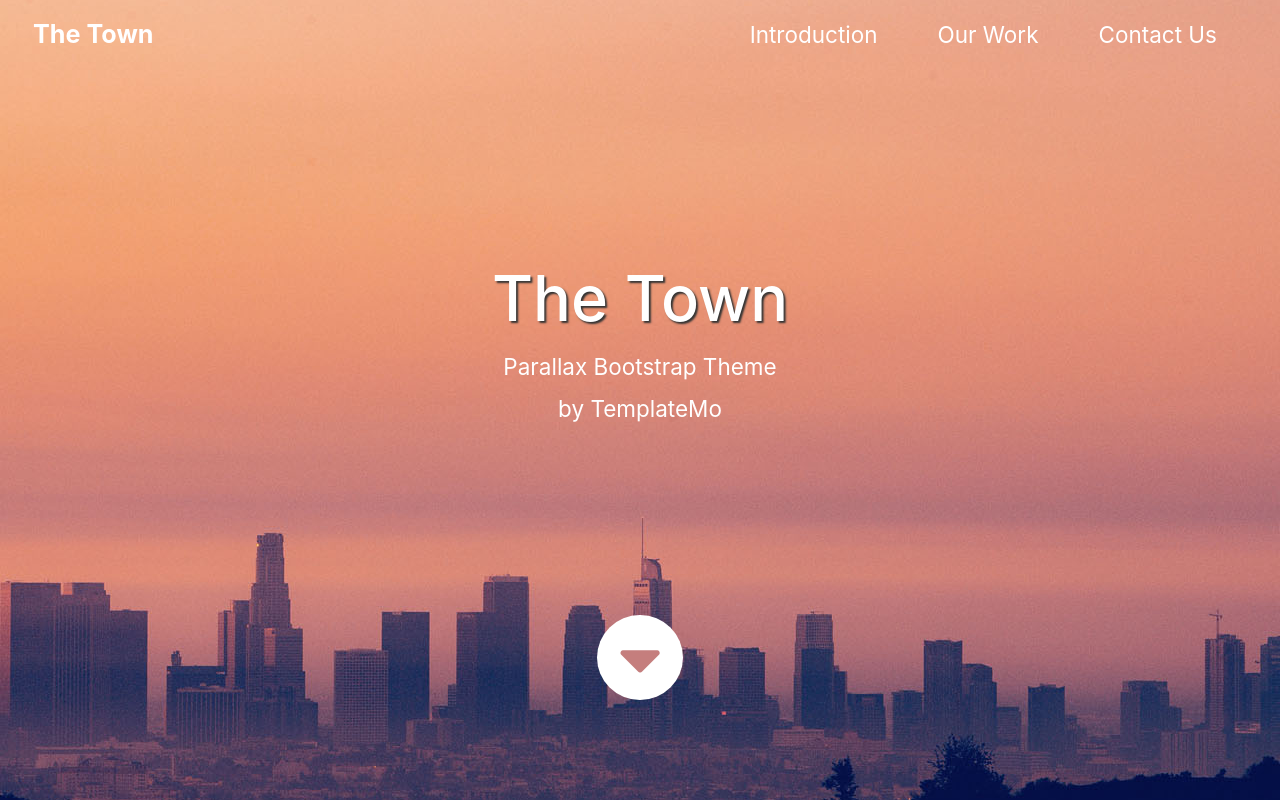
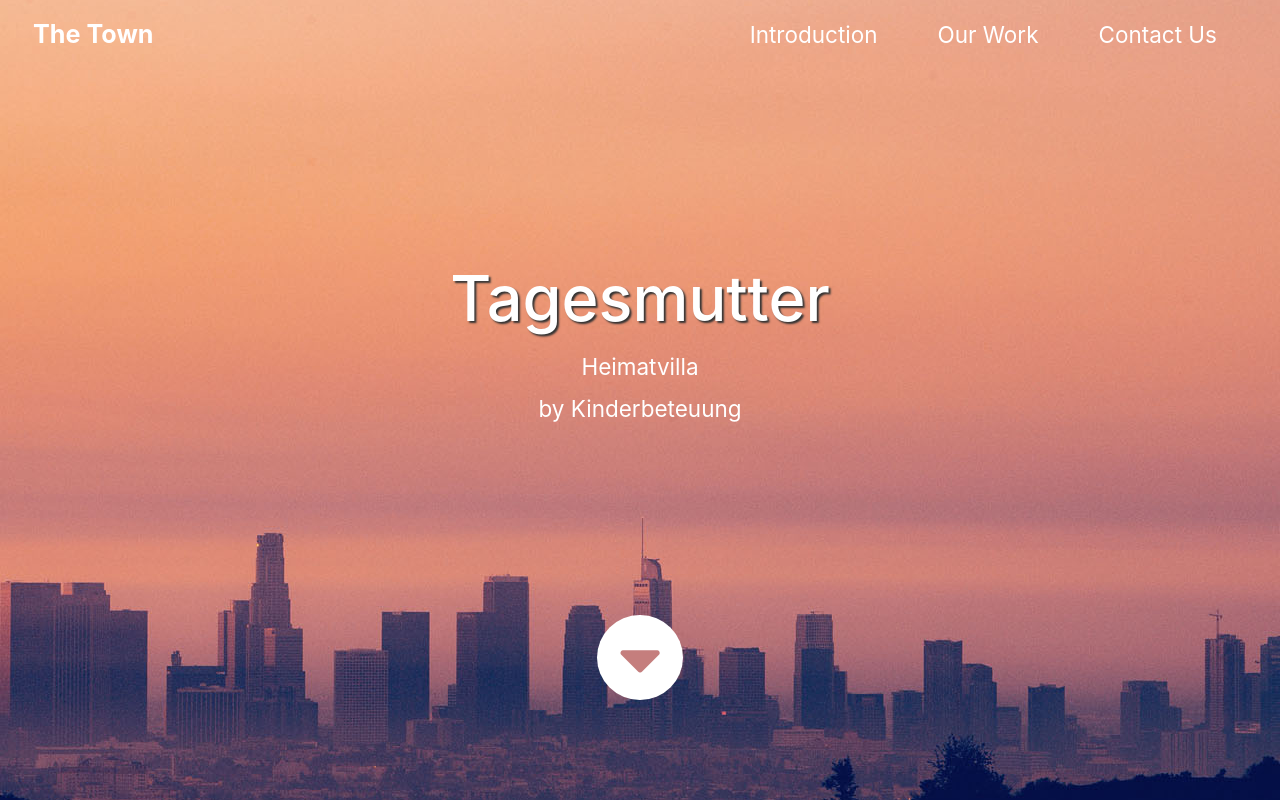
Before and after one commit to beckhaua/Beckhaua, a plain HTML site: page templatemo_525_the_town/index.html in a window 1280 px wide. Shown: the top 802 px of the page. Drawn offline with Linux system fonts and the light colour scheme.

Commit message:
index.html

```diff
--- a/templatemo_525_the_town/index.html
+++ b/templatemo_525_the_town/index.html
@@ -4,7 +4,7 @@
     <meta charset="UTF-8" />
     <meta name="viewport" content="width=device-width, initial-scale=1.0" />
     <meta http-equiv="X-UA-Compatible" content="ie=edge" />
-    <title>The Town HTML CSS Template</title>
+    <title>Heimatvilla-carework</title>
     <link rel="stylesheet" href="fontawesome-5.5/css/all.min.css" />
     <link rel="stylesheet" href="slick/slick.css">
     <link rel="stylesheet" href="slick/slick-theme.css">
@@ -47,10 +47,10 @@
 
       <div class="text-center tm-hero-text-container">
         <div class="tm-hero-text-container-inner">
-            <h2 class="tm-hero-title">The Town</h2>
+            <h2 class="tm-hero-title">Tagesmutter</h2>
             <p class="tm-hero-subtitle">
-              Parallax Bootstrap Theme
-              <br />by TemplateMo
+             Heimatvilla
+              <br />by Kinderbeteuung
             </p>
         </div>
       </div>
```
